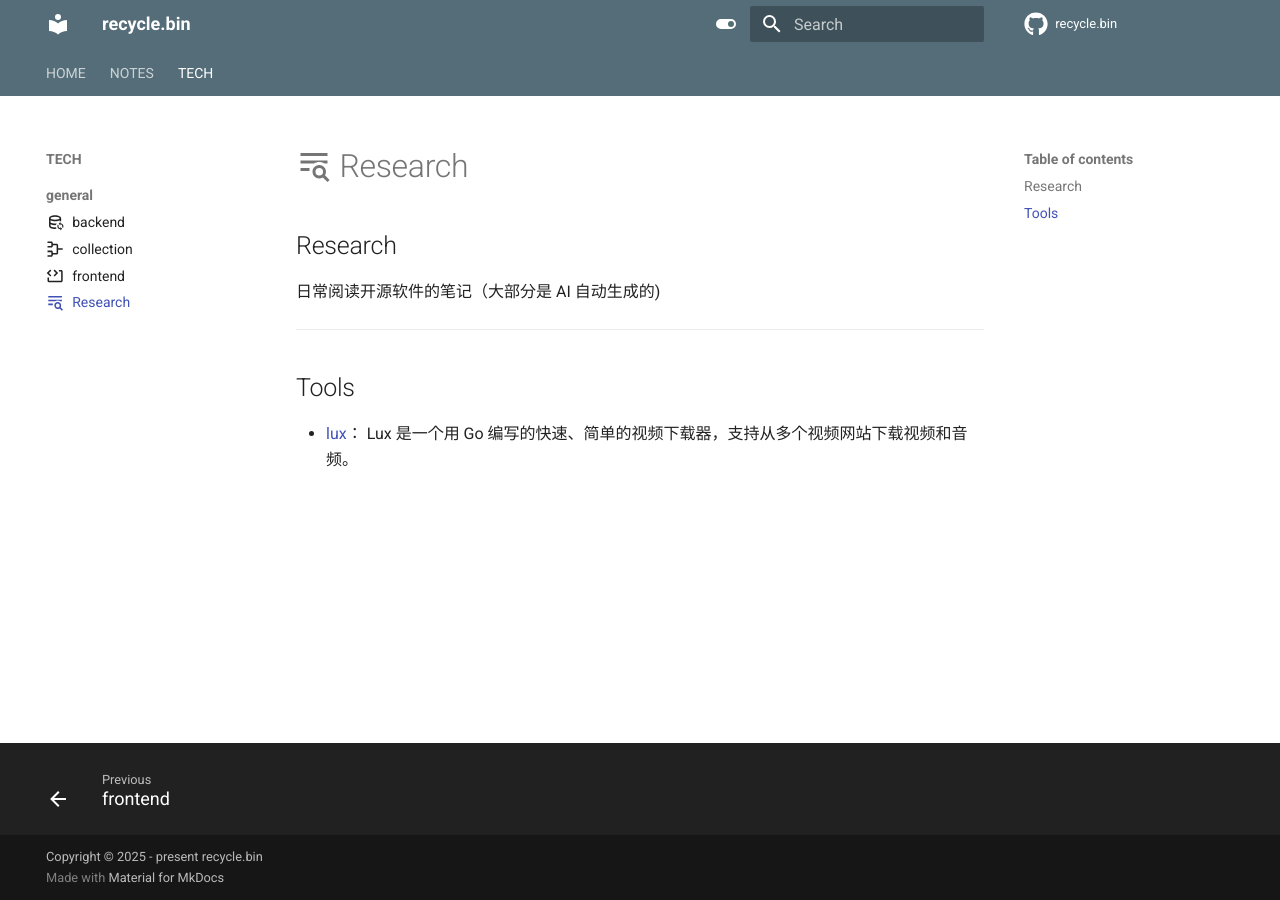
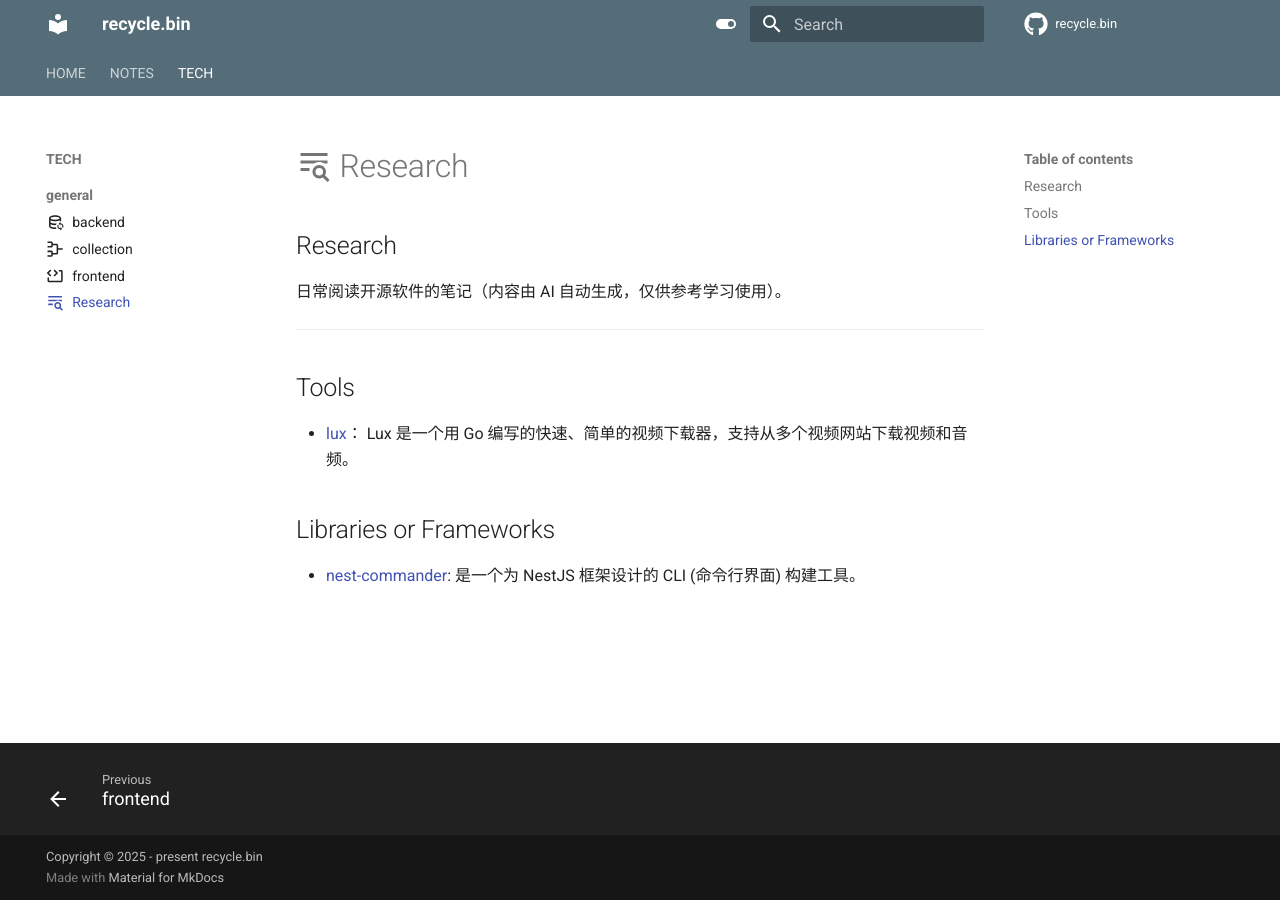
Before and after one commit to xiongjia/xiongjia.github.com, an MkDocs documentation site: the page built from docs/research/research.md, in a window 1280 px wide. Built offline with MkDocs 1.6.1 and Material for MkDocs 9.7.7, drawn with Linux system fonts in a browser that asks for light colours; comment, search, counter and statistics services are not loaded.

Commit message:
update research.md: add nest-commander and improve AI disclaimer
- Update AI disclaimer text
- Add Libraries or Frameworks section with nest-commander link

```diff
--- a/docs/research/research.md
+++ b/docs/research/research.md
@@ -9,10 +9,15 @@ tags: [tech,research]
 
 ## Research
 
-日常阅读开源软件的笔记（大部分是 AI 自动生成的)
+日常阅读开源软件的笔记（内容由 AI 自动生成，仅供参考学习使用）。
 
 ---
 
 ## Tools
 
 - [lux](./docs/lux/00-lux.md)： Lux 是一个用 Go 编写的快速、简单的视频下载器，支持从多个视频网站下载视频和音频。
+
+
+## Libraries or Frameworks
+
+- [nest-commander](./docs/nest-commander/00-nest-commander.md): 是一个为 NestJS 框架设计的 CLI (命令行界面) 构建工具。
```
